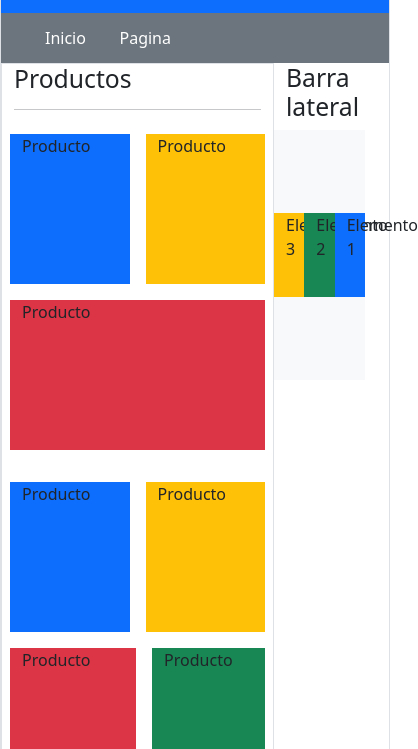
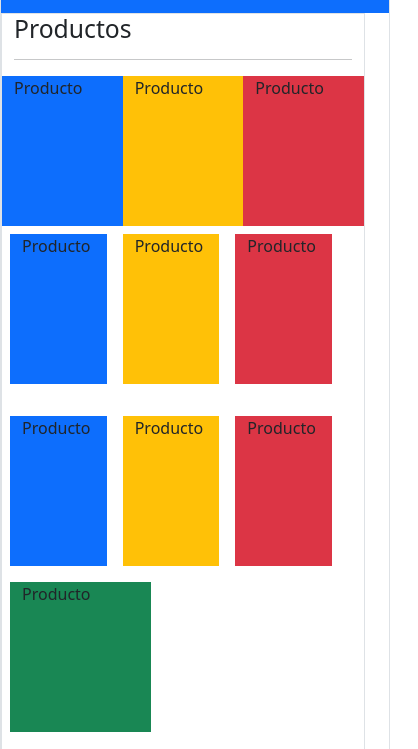
Before and after one commit to Francis-Ferri-personal/Master-en-CSS-Responsive-SASS-Flexbox-Grid-y-Bootstrap, a plain HTML site: page aprendiendo-bootstrap/index.html in a window 390 px wide. Shown: the part 79-828 px from the top of the page, 418 px wide, since content can reach past the window. Drawn offline with Linux system fonts and the light colour scheme.

Commit message:
Responsive Web Design en Bootstrap

```diff
--- a/aprendiendo-bootstrap/index.html
+++ b/aprendiendo-bootstrap/index.html
@@ -2,6 +2,7 @@
 <html lang="es">
 <head>
     <meta charset="UTF-8">
+    <meta name="viewport" content="width=device-widthh, user-scalable=no">
     <title>Aprendiendo Bootstrap con Victor Robles</title>
     <link rel="stylesheet" href="./bootstrap/css/bootstrap.min.css">
     <link rel="stylesheet" href="./styles.css">
@@ -16,20 +17,21 @@
     </div> -->
 
     <!-- El contenedor es entrado por defecto  -->
-    <div class="container border">
+    <div class="container-fluid border">
         <div class="row">
             <header id="header" class="col-12 bg-primary text-white p-2 pl-5">
                 <h1>Aprendiendo Bootstrap con Victor Robles</h1>
             </header>
             <!-- <nav id="menu" class="col-6 bg-secondary text-white"> -->
             <!-- <nav id="menu" class="col-10 bg-secondary text-white"> -->
-            <nav id="menu" class="col-12 bg-secondary text-white">
+            <nav id="menu" class="col-12 bg-secondary text-white
+                                d-none d-sm-none d-md-block">
                 <ul class="row w-50"><!-- w = width -->
-                    <li class="col">Inicio</li>
-                    <li class="col">Pagina 1</li>
-                    <li class="col">Pagina 2</li>
-                    <li class="col">Pagina 3</li>
-                    <li class="col">Contacto</li>
+                    <li class="col-xs-12 col-sm-12 col-md">Inicio</li>
+                    <li class="col-xs-12 col-sm-12 col-md">Pagina 1</li>
+                    <li class="col-xs-12 col-sm-12 col-md">Pagina 2</li>
+                    <li class="col-xs-12 col-sm-12 col-md">Pagina 3</li>
+                    <li class="col-xs-12 col-sm-12 col-md">Contacto</li>
                 </ul>
             </nav>
             <!-- <nav id="menu" class="col-6 bg-success text-white"> -->
@@ -37,10 +39,21 @@
             <!-- <nav id="menu" class="col-5 bg-success text-white"> -->
             <!-- En vez del width 100 w-100, esto por que el 100% es un poquito mas no considera el epacio de las lineas de division -->
             <section id="content" class="row col-12">
-                <section id="products" class="col-9 border">
+                <!-- el 12 al pparecer hace refrencia al sm  -->
+                <section id="products" class="col-12 col-sm-12 col-md-9 border">
                     <h2>Productos</h2>
                     <hr>
                     <div class="items">
+                        <div class="row">
+                            <div class="item col col-lg col-md-12 col-sm-12 bg-primary">
+                                Producto
+                            </div>
+                            <div class="item col col-lg col-md-6 col-sm-6 bg-warning">
+                                Producto
+                            </div>
+                            <div class="item col col-lg col-md-6 col-sm-6 bg-danger">
+                                Producto
+                            </div>
                         <div class="row">
                             <div class="item col bg-primary m-2">
                                 Producto
@@ -102,7 +115,7 @@
                     </div>
 
                 </section>
-                <aside class="col-3">
+                <aside class="col-3 border d-none d-sm-none d-md-block">
                     <h2>Barra lateral</h2>
                     <!-- <div class="lateral row bg-light align-items-start"> -->
                     <!-- <div class="lateral row bg-light align-items-end"> -->
--- a/aprendiendo-bootstrap/styles.css
+++ b/aprendiendo-bootstrap/styles.css
@@ -24,3 +24,10 @@ footer {
 .lateral > div {
     height: calc(250px / 3);
 }
+
+
+@media (max-width: 768px){
+    #menu {
+        height: auto;
+    }
+}
```
